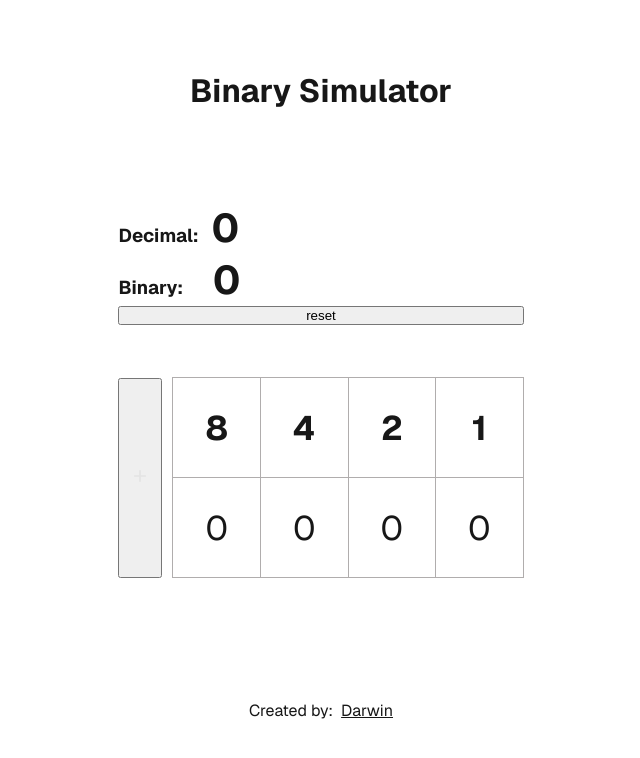
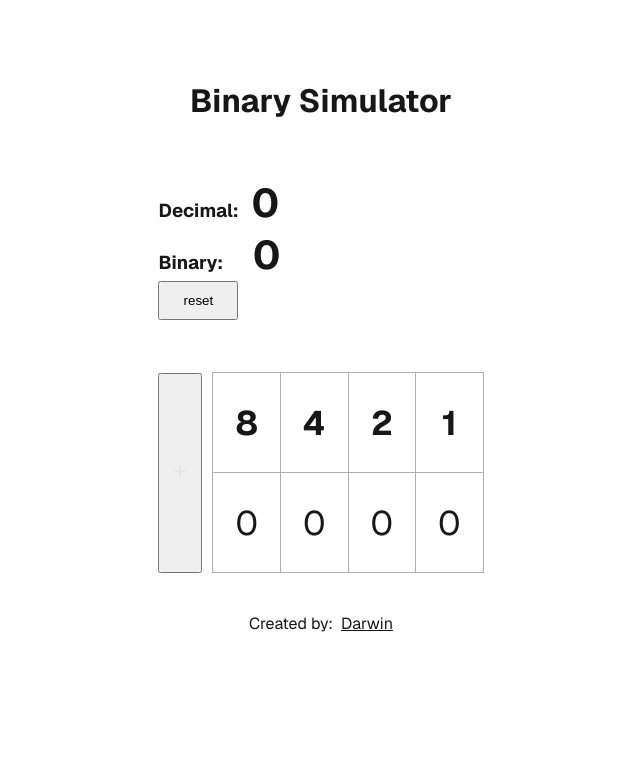
Before and after one commit to darwin1501/Binary_Simulator, a Next.js app: page / in a window 1280 px wide. Shown: the top 758 px of the page, without its empty margins (319-959 px from the left). Built offline with nearby package versions, Linux system fonts and the light colour scheme.

Commit message:
add designs

```diff
--- a/app/page.module.css
+++ b/app/page.module.css
@@ -6,9 +6,6 @@
   --button-primary-hover: #383838;
   --button-secondary-hover: #f2f2f2;
 
-  display: grid;
-  grid-template-rows: 20px 1fr 20px;
-  align-items: center;
   justify-items: center;
   min-height: 100svh;
   padding: 80px;
@@ -31,7 +28,7 @@
   display: flex;
   flex-direction: column;
   gap: 32px;
-  grid-row-start: 2;
+  margin-top: 5%;
 }
 
 .main ol {
@@ -95,6 +92,7 @@ a.secondary {
   grid-row-start: 3;
   display: flex;
   gap: 24px;
+  margin-top: 20px
 }
 
 .footer {
@@ -103,9 +101,6 @@ a.secondary {
   gap: 8px;
 }
 
-.footer img {
-  flex-shrink: 0;
-}
 
 /* Enable hover only on non-touch devices */
 @media (hover: hover) and (pointer: fine) {
@@ -127,7 +122,7 @@ a.secondary {
 
 @media (max-width: 600px) {
   .page {
-    padding: 32px;
+
     padding-bottom: 80px;
   }
 
@@ -180,6 +175,13 @@ a.secondary {
   background-color: #383838;
 }
 
+.resetBtn{
+  width: 80px;
+  padding: 10px;
+  text-align: center;
+  cursor: pointer;
+}
+
 .simulatorContainer{
   display: flex;
   gap: 10px;
@@ -199,8 +201,12 @@ a.secondary {
 .simulatorTable th,
 .simulatorTable td {
   border: 1px solid rgb(176, 173, 173);
-  padding: 16px 32px;
+  padding: 16px 22px;
   text-align: center;
   font-size: 34px;
   height: 100px;
 }
+
+.title{
+  text-align: center;
+}
```
